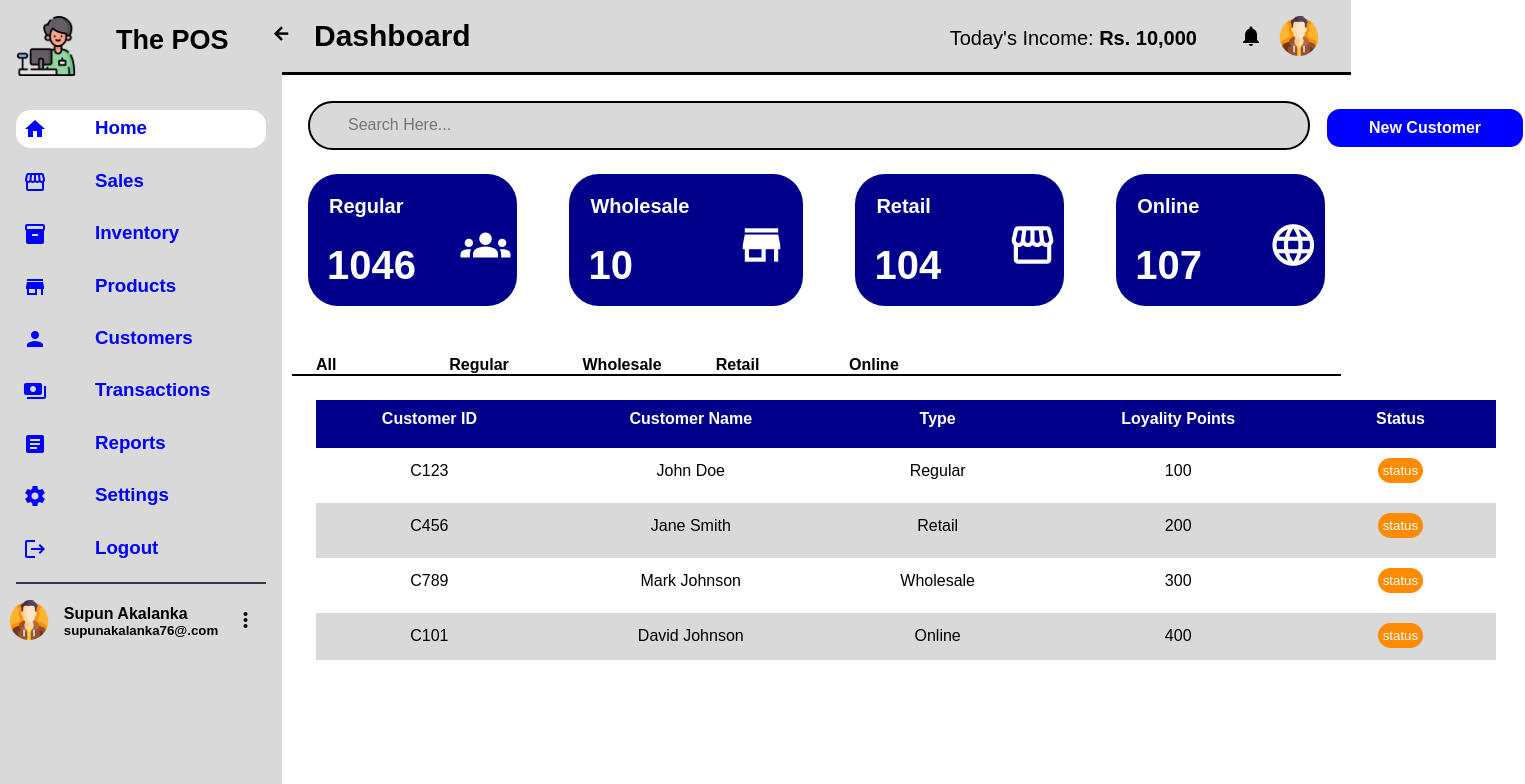
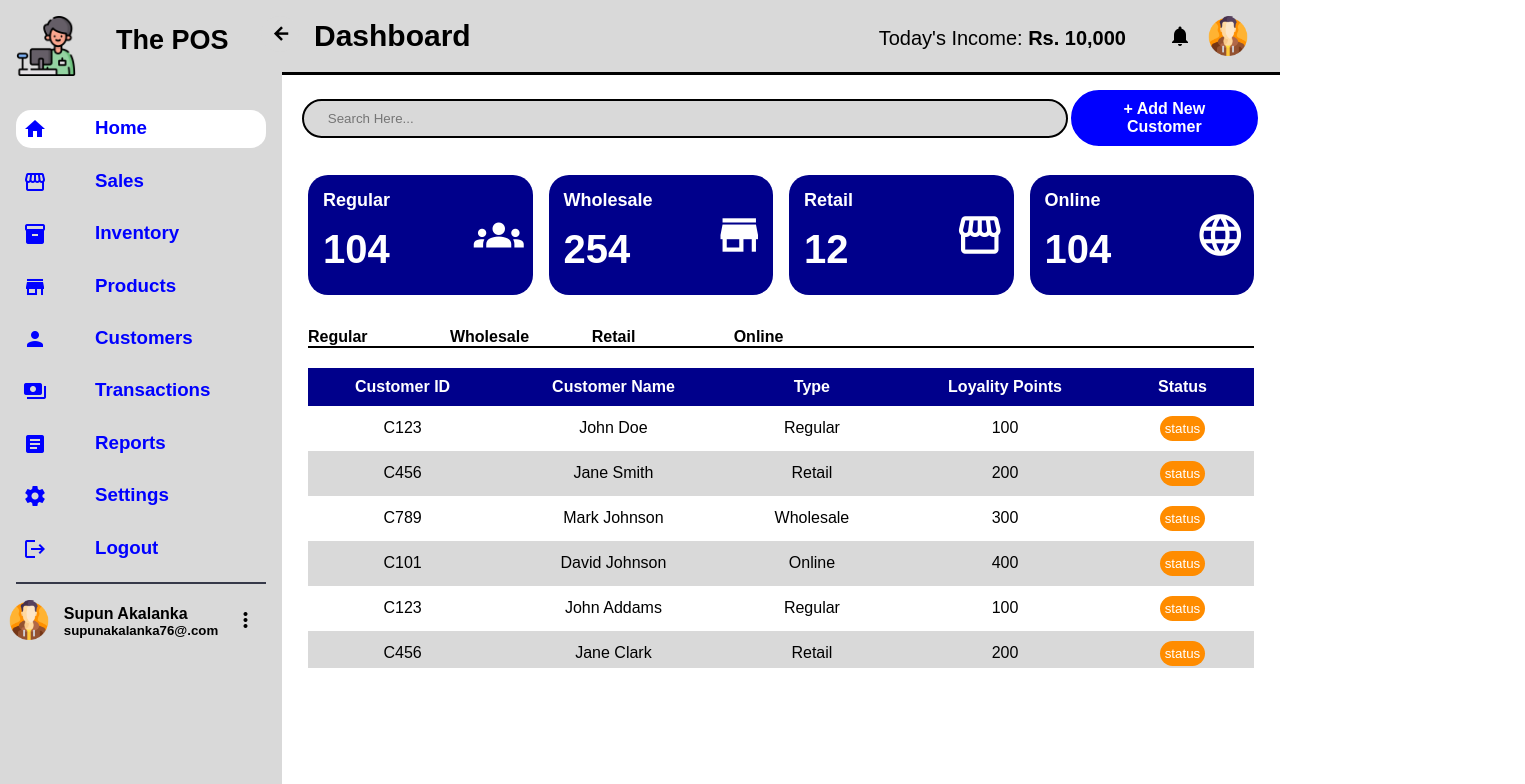
Before and after one commit to supunakalanka76/POS, a React (Create React App) app: page /customers in a window 1280 px wide. Shown: the top 784 px of the page, 1525 px wide, since content can reach past the window. Built offline with nearby package versions, Linux system fonts and the light colour scheme.

Commit message:
update-home, customers

```diff
--- a/src/components/customers/Customers.css
+++ b/src/components/customers/Customers.css
@@ -1,40 +1,3 @@
-/* root-variables */
-
-:root {
-    --color-primary: #7380ec;
-    --color-danger: #ff7782;
-    --color-success: #41f1b6;
-    --color-warning: #ffbb55;
-    --color-white: #fff;
-    --color-info-dark: #7d8da1;
-    --color-info-light: #dce1eb;
-    --color-dark: #363949;
-    --color-light: rgba(132,139,200,0.18);
-    --color-primary-variant: #111e88;
-    --color-dark-variant: #677483;
-    --color-background: #f6f6f9;
-
-    --card-border-radius: 2rem;
-    --border-radius-1: 0.4rem;
-    --border-radius-2: 0.8rem;
-    --border-radius-3: 1.2rem;
-
-    --card-padding: 1.8rem;
-    --padding-1: 1.2rem;
-
-    --box-shadow: 0 2rem 3rem var(--color-light);
-}
-
-  .dark-theme-variables{
-    --color-background: #181a1e;
-    --color-white: #202528;
-    --color-dark: #edeffd;
-    --color-dark-variant: #a3bdcc;
-    --color-light: rgba(0, 0, 0, 0.4);
-    --color-shadow: 0 2rem 3rem var(--color-light);
-}
-
-
 *{
     margin: 0;
     padding: 0;
@@ -48,168 +11,138 @@
 
 .customers {
     display: grid;
-    grid-template-rows: 20% 30% 50%;
+    grid-template-rows: 10% 30% 60%;
     align-items: center;
-    padding: 10px;
+    margin: 10px;
+    height: 97.3%;
 }
 
 .customers-search {
-    position: relative;
-    display: flex;
-    flex-direction: row;
+    display: grid;
+    grid-template-columns: 80% 20%;
+    width: 98%;
+    margin: 0 auto;
     align-items: center;
-    justify-content: left;
-    padding: 1rem;
-    padding-top: 1rem;
 }
 
-.customers-search-Bar {
-    position: relative;
+.customers-search-bar input {
     border: 2px solid black;
+    border-radius: 20px;
+    width: 95%;
+    gap: 10px;
+    padding: 10px;
+    padding-left: 1.5rem;
     background-color: #D9D9D9;
-    height: 40px;
-    border-radius: 30px;
-    padding-top: 5px;
-    padding-left: 0.5rem;
-    text-align: center;
-    justify-content: center;
 }
 
-.customers-search-Bar input {
-    flex: 1;
-    height: 35px;
-    width: 60rem;
-    background: transparent;
-    border: 0;
-    outline: 0;
-    font-size: 16px;
-    color: black;
-    padding-left: 30px;
-}
-
-.add-new-btn {
-    position: relative;
-    display: flex;
-    flex-direction: row;
-    padding-left: 15px;
-}
-
-.customers-btn {
-    position: absolute;
-    display: flex;
-    flex-direction: row;
-    align-items: center;
-    justify-content: center;
+.btn-customers {
+    background-color: blue;
+    color: white;
+    border: 2px solid;
+    border-radius: 30px;
+    padding: 10px 15px;
     font-size: 16px;
     font-weight: bold;
-    background-color: blue;
-    color: white;
-    border-radius: 15px;
-    border: 2px solid;
-    padding: 10px 15px;
-    bottom: -1.5rem;
-    width: 200px;
     cursor: pointer;
 }
 
-.customers-analysis {
+.customers-details {
     display: grid;
     grid-template-columns: 1fr 1fr 1fr 1fr;
-    gap: 20px;
-    margin-top: 3rem;
+    gap: 1rem;
+    padding: 1rem;
 }
 
 .customers-box {
+    display: grid;
+    grid-template-columns: 70% 30%;
+    gap: 0.5rem;
     background-color: darkblue;
-    display: grid;
-    grid-template-columns: 60% 40%;
-    margin: 1rem;
-    height: 100px;
-    border-radius: 30px;
+    justify-content: space-between;
+    border-radius: 20px;
+    height: 120px;
+}
+
+.customers-box-left {
+    display: flex;
+    flex-direction: column;
+    gap: 1rem;
+    padding: 15px;
+    color: white;
+}
+
+.customers-box-left h2 {
+    font-size: 18px;
+    font-weight: 700;
+}
+
+.customers-box-left h3 {
+    font-size: 40px;
+    font-weight: 800;
+}
+
+.customers-box-right {
+    display: flex;
+    align-items: center;
+    justify-content: center;
+    color: white;
+}
+
+.customers-icon {
+    font-size: 50px;
+}
+
+.customers-info {
+    display: flex;
+    flex-direction: column;
     padding: 1rem;
 }
 
-.customers-box h2 {
-    text-align: left;
-    display: flex;
-    flex-direction: row;
-    color: white;
-    font-size: 20px;
-    font-weight: 700;
-    padding: 5px;
-    padding-right: 2rem;
-}
-
-.customer-icon {
-    color: white;
-    font-size: 50px;
-    position: relative;
-    top: 30px;
-    left: 30px;
-}
-
-.customers-box h3 {
-    display: flex;
-    flex-direction: row;
-    top: 70px;
-    font-size: 40px;
-    color: white;
-    padding: 3px;
-    padding-right: 1rem;
-}
-
-.customers-categories {
+.customers-filters {
     display: grid;
-    grid-template-columns: 13% 13% 13% 13% 13%;
-    margin-bottom: 20px;
-    padding-top: 30px;
-    padding-left: 1.5rem;
+    grid-template-columns: 15% 15% 15% 15%;
     border-bottom: 2px solid black;
 }
 
-.customers-categories p {
+.customers-filters p {
+    cursor: pointer;
     font-weight: 600;
-    cursor: pointer;
 }
 
-.customers-categories p:hover {
+.customers-filters p:hover {
     color: blue;
 }
 
-.table4 {
-    display: inline;
-    position:absolute;
+.table3 {
     z-index: 2;
-    top: 400px;
-    padding-left: 1.5rem;
-    overflow: scroll;
-    height: 260px;
+    overflow-y: scroll;
+    height: 300px;
+    margin-top: 20px;
 }
 
-.customer-table {
-    position: relative;
+.customers-table {
     border-collapse: collapse;
-    width: 1180px;
+    width: 100%;
 }
 
-.customer-table thead th, .customer-table tbody td {
+.customers-table thead th, .customers-table tbody td {
     text-align: center;
     padding-top: 10px;
-    padding-bottom: 20px;
+    padding-bottom: 10px;
     padding-left: 30px;
-    padding-right: 45px;
+    padding-right: 35px;
 }
 
-.customer-table thead th {
+.customers-table thead th {
     background-color: darkblue;
     color: white;
 }
 
-.customer-table tbody tr:nth-child(even) {
+.customers-table tbody tr:nth-child(even) {
     background-color: #D9D9D9;
 }
 
-.customer-table tbody th:nth-child(even) {
+.customers-table tbody th:nth-child(even) {
     background-color: #896f6f;
 }
 
@@ -220,6 +153,7 @@
     padding: 5px;
     cursor: pointer;
 }
+
 
 /* customers eke popup eke css */
 
--- a/src/components/customers/Customers.js
+++ b/src/components/customers/Customers.js
@@ -108,56 +108,69 @@ function Customers() {
           </div>
         </div>
       </CustomerPopup>
+
     <div className='customers'>
+
       <div className='customers-search'>
+        <div className='customers-search-bar'>
+          <input type='text' id='input-box' placeholder='Search Here...' autoCapitalize='off' />
+        </div>
+        <button className='btn-customers' onClick={openPopup}>+ Add New Customer</button>
+      </div>
 
-        <div className='customers-search-Bar'>
-        <div className='row'>
-        <input type='text' id='input-box' placeholder='Search Here...' autoCapitalize='off'/>
+      <div className='customers-details'>
+
+        <div className='customers-box'>
+          <div className='customers-box-left'>
+            <h2>Regular</h2>
+            <h3>104</h3>
           </div>
-        </div>
-      <div className='add-new-btn'>
-        <button className='customers-btn' onClick={openPopup}>New Customer</button>
+          <div className='customers-box-right'>
+            <span className='material-icons customers-icon'>groups</span>
           </div>
         </div>
 
-      <div className='customers-analysis'>
-
           <div className='customers-box'>
-          <h2>Regular</h2>
-          <span class='material-icons customer-icon'>groups</span>
-          <h3>1046</h3>
+            <div className='customers-box-left'>
+              <h2>Wholesale</h2>
+              <h3>254</h3>
+            </div>
+            <div className='customers-box-right'>
+              <span className='material-icons customers-icon'>store</span>
+            </div>
           </div>
 
           <div className='customers-box'>
-          <h2>Wholesale</h2>
-          <span class='material-icons customer-icon'>store</span>
-          <h3>10</h3>
+            <div className='customers-box-left'>
+              <h2>Retail</h2>
+              <h3>12</h3>
+            </div>
+            <div className='customers-box-right'>
+              <span className='material-icons customers-icon'>storefront</span>
+            </div>
           </div>
 
           <div className='customers-box'>
-          <h2>Retail</h2>
-          <span class='material-icons customer-icon'>storefront</span>
+            <div className='customers-box-left'>
+              <h2>Online</h2>
               <h3>104</h3>
             </div>
-
-        <div className='customers-box'>
-          <h2>Online</h2>
-          <span class='material-icons customer-icon'>language</span>
-          <h3>107</h3>
+            <div className='customers-box-right'>
+              <span className='material-icons customers-icon'>language</span>
+            </div>
           </div>
       </div>
 
-      <div className='customers-categories'>
-        <p>All</p>
+      <div className='customers-info'>
+        <div className='customers-filters'>
           <p>Regular</p>
           <p>Wholesale</p>
           <p>Retail</p>
           <p>Online</p>
         </div>
 
-      <div className='table4'>
-        <table className='customer-table'>
+        <div className='table3'>
+          <table className='customers-table'>
           <thead>
             <th>Customer ID</th>
             <th>Customer Name</th>
@@ -165,7 +178,6 @@ function Customers() {
             <th>Loyality Points</th>
             <th>Status</th>
           </thead>
-
           <tbody>
             <tr>
               <td>C123</td>
@@ -217,7 +229,7 @@ function Customers() {
           </tbody>
           </table>
         </div>
-
+      </div>
     </div>
   </div>
   )
--- a/src/components/home/Home.css
+++ b/src/components/home/Home.css
@@ -14,13 +14,12 @@
     grid-template-columns: 70% 30%;
     margin: 10px;
     align-items: center;
-    height: 97.3%;
-
+    background-color: bisque;
 }
 
 .section-A {
     display: grid;
-    grid-template-rows: 10% 50% 20%;
+    grid-template-rows: 10% 60% 40%;
     background-color: lightblue;
 }
 
@@ -30,6 +29,7 @@
     width: 98%;
     margin: 0 auto;
     align-items: center;
+    background-color: #F8D7DA;
 }
 
 .home-search-bar input {
@@ -56,8 +56,8 @@
 .table1 {
     z-index: 2;
     overflow-y: scroll;
-    height: 100%;
     margin-top: 1.5rem;
+    margin-left: 1rem;
 }
 
 .home-table {
@@ -92,11 +92,16 @@
     cursor: pointer;
 }
 
+.recent {
+    display: grid;
+    grid-template-columns: 25% 25% 25% 25%;
+    background-color: blueviolet;
+}
+
 .section-B {
     display: grid;
-    grid-template-rows: 20% 35% 45%;
+    grid-template-rows: 25% 40% 45%;
     background-color: #896f6f;
-    height: 100%;
 
 }
 
@@ -134,6 +139,37 @@
 
 .local-mall {
     font-size: 50px;
+}
+
+.payment-list {
+    display: flex;
+    flex-direction: row;
+    overflow-y: scroll;
+    background-color: darkgray;
+    border: 0px solid;
+    padding: 0.5rem;
+    padding-left: 2rem;
+}
+
+.p1 {
+    display: flex;
+    align-items: center;
+    justify-content: center;
+    background-color: white;
+    font-size: 14px;
+    font-weight: 600;
+    margin: 15px;
+    border-radius: 30px;
+    cursor: pointer;
+}
+
+
+.payment-footer {
+    display: grid;
+    grid-template-rows: 40% 50% 10%;
+    justify-content: left;
+    background-color: darkblue;
+    border: 0.5px solid;
 }
 
 /* home eke popup eke css */
--- a/src/components/products/Products.js
+++ b/src/components/products/Products.js
@@ -1,4 +1,6 @@
 import React from 'react'
+import 'material-icons/iconfont/material-icons.css';
+import './products.css';
 
 function Products() {
   return (
@@ -6,6 +8,6 @@ function Products() {
 
     </div>
   )
+
 }
-
 export default Products
--- a/src/components/sales/Sales.css
+++ b/src/components/sales/Sales.css
@@ -43,6 +43,7 @@
     padding: 10px 15px;
     font-size: 16px;
     font-weight: bold;
+    cursor: pointer;
 }
 
 .sales-details {
```
Also changed, not shown: src/components/home/Home.js (+13 -19 lines). Lines whose indentation alone changed are shown as unchanged.
